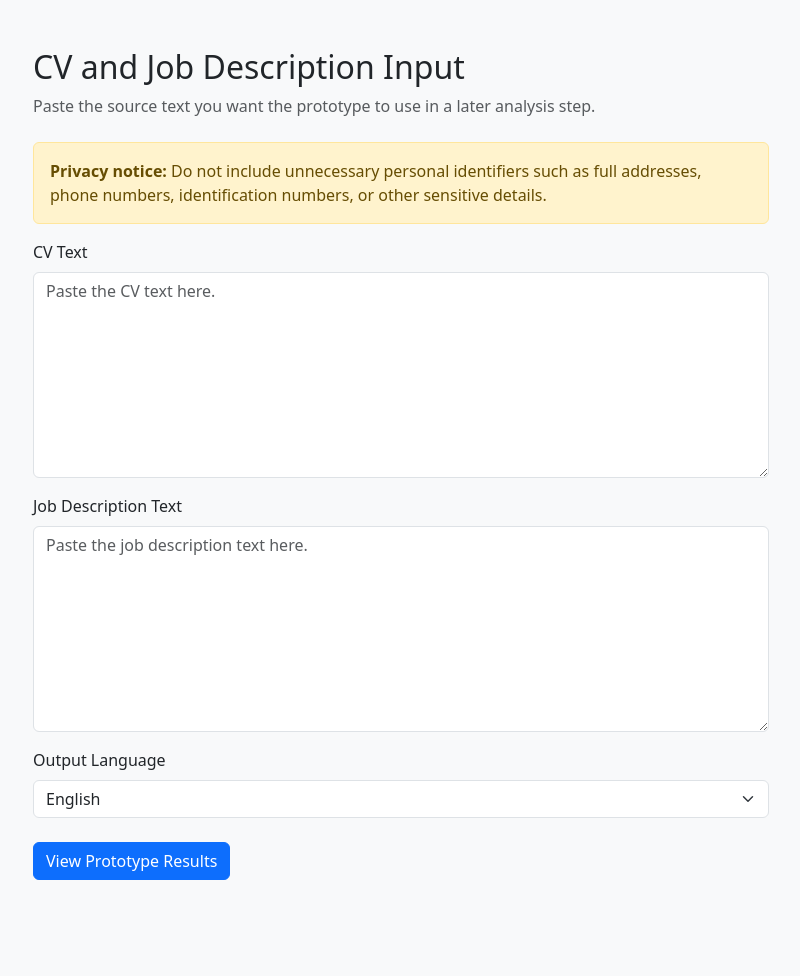
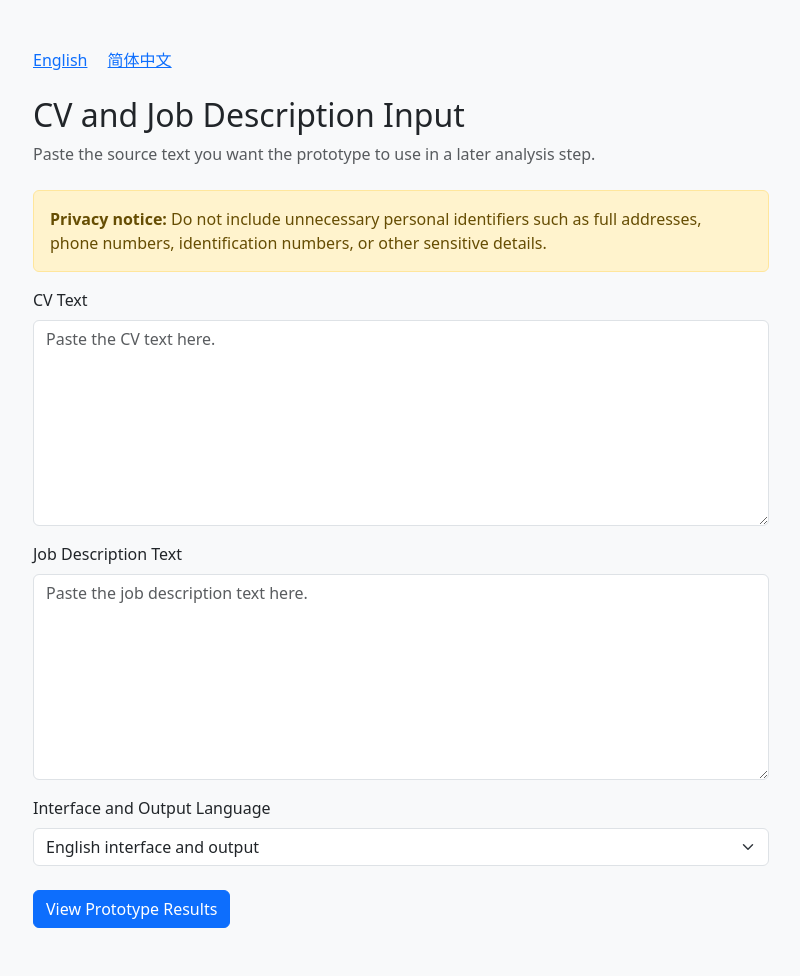
Before and after one commit to zhouzhengqin2024/FitGap, a Django app: page / in a window 1280 px wide. Shown: the whole page, without its empty margins (239-1039 px from the left). Before the commit the page ends 880 px from the top, so only its background shows below. Run offline with Django 5.2, Linux system fonts and the light colour scheme.

Commit message:
feat: add bilingual interface support

```diff
--- a/analysis/forms.py
+++ b/analysis/forms.py
@@ -1,9 +1,11 @@
 from django import forms
+
+from .translations import get_translations
 
 
 class AnalysisInputForm(forms.Form):
     LANGUAGE_ENGLISH = 'en'
-    LANGUAGE_SIMPLIFIED_CHINESE = 'zh-hans'
+    LANGUAGE_SIMPLIFIED_CHINESE = 'zh'
 
     OUTPUT_LANGUAGE_CHOICES = [
         (LANGUAGE_ENGLISH, 'English'),
@@ -39,8 +41,27 @@ class AnalysisInputForm(forms.Form):
         },
     )
     output_language = forms.ChoiceField(
-        label='Output Language',
         choices=OUTPUT_LANGUAGE_CHOICES,
         initial=LANGUAGE_ENGLISH,
         widget=forms.Select(attrs={'class': 'form-select'}),
     )
+
+    def __init__(self, *args, language=LANGUAGE_ENGLISH, **kwargs):
+        super().__init__(*args, **kwargs)
+        text = get_translations(language)
+
+        self.fields['cv_text'].label = text['cv_label']
+        self.fields['cv_text'].widget.attrs['placeholder'] = text['cv_placeholder']
+        self.fields['cv_text'].error_messages['required'] = text['cv_required']
+
+        self.fields['job_description_text'].label = text['job_description_label']
+        self.fields['job_description_text'].widget.attrs['placeholder'] = text['job_description_placeholder']
+        self.fields['job_description_text'].error_messages['required'] = text['job_description_required']
+
+        self.fields['output_language'].label = text['output_language_label']
+        self.fields['output_language'].choices = [
+            (self.LANGUAGE_ENGLISH, text['language_english_choice']),
+            (self.LANGUAGE_SIMPLIFIED_CHINESE, text['language_chinese_choice']),
+        ]
+        self.fields['output_language'].initial = language
+        self.fields['output_language'].error_messages['required'] = text['output_language_required']
--- a/analysis/templates/analysis/input.html
+++ b/analysis/templates/analysis/input.html
@@ -1,29 +1,31 @@
 <!doctype html>
-<html lang="en">
+<html lang="{{ text.html_lang }}">
 <head>
     <meta charset="utf-8">
     <meta name="viewport" content="width=device-width, initial-scale=1">
-    <title>CV and Job Description Input</title>
+    <title>{{ text.input_page_title }}</title>
     <link href="https://cdn.jsdelivr.net/npm/bootstrap@5.3.3/dist/css/bootstrap.min.css" rel="stylesheet">
 </head>
 <body class="bg-light">
     <main class="container py-4 py-md-5">
         <div class="row justify-content-center">
             <div class="col-12 col-lg-10 col-xl-8">
+                <nav class="mb-4" aria-label="Language selection">
+                    <a href="{% url 'analysis:input' %}?lang=en" class="me-3">English</a>
+                    <a href="{% url 'analysis:input' %}?lang=zh">简体中文</a>
+                </nav>
+
                 <div class="mb-4">
-                    <h1 class="h2 mb-2">CV and Job Description Input</h1>
-                    <p class="text-muted mb-0">
-                        Paste the source text you want the prototype to use in a later analysis step.
-                    </p>
+                    <h1 class="h2 mb-2">{{ text.input_page_title }}</h1>
+                    <p class="text-muted mb-0">{{ text.input_intro }}</p>
                 </div>
 
                 <div class="alert alert-warning" role="alert">
-                    <strong>Privacy notice:</strong>
-                    Do not include unnecessary personal identifiers such as full addresses, phone numbers,
-                    identification numbers, or other sensitive details.
+                    <strong>{{ text.privacy_title }}</strong>
+                    {{ text.privacy_notice }}
                 </div>
 
-                <form method="post" novalidate>
+                <form method="post" action="{% url 'analysis:input' %}?lang={{ language }}" novalidate>
                     {% csrf_token %}
 
                     {% if form.non_field_errors %}
@@ -72,7 +74,7 @@
                         {% endif %}
                     </div>
 
-                    <button type="submit" class="btn btn-primary">View Prototype Results</button>
+                    <button type="submit" class="btn btn-primary">{{ text.submit_button }}</button>
                 </form>
             </div>
         </div>
--- /dev/null
+++ b/analysis/translations.py
@@ -0,0 +1,105 @@
+SUPPORTED_LANGUAGES = {
+    'en': 'English',
+    'zh': '简体中文',
+}
+
+DEFAULT_LANGUAGE = 'en'
+
+TRANSLATIONS = {
+    'en': {
+        'html_lang': 'en',
+        'input_page_title': 'CV and Job Description Input',
+        'input_intro': 'Paste the source text you want the prototype to use in a later analysis step.',
+        'privacy_title': 'Privacy notice:',
+        'privacy_notice': (
+            'Do not include unnecessary personal identifiers such as full addresses, phone numbers, '
+            'identification numbers, or other sensitive details.'
+        ),
+        'cv_label': 'CV Text',
+        'cv_placeholder': 'Paste the CV text here.',
+        'cv_required': 'Please paste the CV text before continuing.',
+        'job_description_label': 'Job Description Text',
+        'job_description_placeholder': 'Paste the job description text here.',
+        'job_description_required': 'Please paste the job description text before continuing.',
+        'output_language_label': 'Interface and Output Language',
+        'language_english_choice': 'English interface and output',
+        'language_chinese_choice': 'Simplified Chinese interface and output',
+        'output_language_required': 'Please choose the interface and output language.',
+        'submit_button': 'View Prototype Results',
+        'results_page_title': 'Prototype Analysis Results',
+        'output_language_selected': 'Output language selected:',
+        'prototype_notice_title': 'Prototype output:',
+        'prototype_notice': (
+            'match score and learning recommendations are mock data and will later be replaced by '
+            'rule-based analysis.'
+        ),
+        'extracted_skills': 'Extracted Skills',
+        'real_extracted_notice': 'Real rule-based output from the submitted CV and job description text.',
+        'skills_detected_cv': 'Skills detected in CV',
+        'skills_detected_job_description': 'Skills detected in Job Description',
+        'no_cv_skills': 'No recognised skills were found in the CV text.',
+        'no_job_description_skills': 'No recognised skills were found in the job description text.',
+        'match_score': 'Match Score',
+        'matched_skills': 'Matched Skills',
+        'matched_skills_notice': 'Real rule-based output: skills found in both the CV and job description.',
+        'no_matched_skills': 'No matched skills were found.',
+        'missing_skills': 'Missing Skills',
+        'missing_skills_notice': 'Real rule-based output: job description skills not found in the CV.',
+        'no_missing_skills': 'No missing skills were found.',
+        'learning_recommendations': 'Learning Recommendations',
+        'recommendation_django': 'Complete a beginner Django tutorial and build one small CRUD app.',
+        'recommendation_rest_apis': 'Learn HTTP methods, status codes, and practise creating API endpoints.',
+        'run_another_analysis': 'Run Another Analysis',
+    },
+    'zh': {
+        'html_lang': 'zh-Hans',
+        'input_page_title': '简历和职位描述输入',
+        'input_intro': '粘贴原始文本，供原型在后续分析步骤中使用。',
+        'privacy_title': '隐私提示：',
+        'privacy_notice': '请不要包含不必要的个人标识信息，例如完整地址、电话号码、身份证件号码或其他敏感信息。',
+        'cv_label': '简历文本',
+        'cv_placeholder': '请在此粘贴简历文本。',
+        'cv_required': '请先粘贴简历文本再继续。',
+        'job_description_label': '职位描述文本',
+        'job_description_placeholder': '请在此粘贴职位描述文本。',
+        'job_description_required': '请先粘贴职位描述文本再继续。',
+        'output_language_label': '界面和输出语言',
+        'language_english_choice': '英文界面和输出',
+        'language_chinese_choice': '简体中文界面和输出',
+        'output_language_required': '请选择界面和输出语言。',
+        'submit_button': '查看原型结果',
+        'results_page_title': '原型分析结果',
+        'output_language_selected': '已选择的输出语言：',
+        'prototype_notice_title': '原型输出：',
+        'prototype_notice': '匹配分数和学习建议目前是模拟数据，之后将由规则分析替换。',
+        'extracted_skills': '提取的技能',
+        'real_extracted_notice': '来自已提交简历和职位描述文本的真实规则输出。',
+        'skills_detected_cv': '简历中检测到的技能',
+        'skills_detected_job_description': '职位描述中检测到的技能',
+        'no_cv_skills': '简历文本中未找到可识别的技能。',
+        'no_job_description_skills': '职位描述文本中未找到可识别的技能。',
+        'match_score': '匹配分数',
+        'matched_skills': '匹配技能',
+        'matched_skills_notice': '真实规则输出：同时出现在简历和职位描述中的技能。',
+        'no_matched_skills': '未找到匹配技能。',
+        'missing_skills': '缺失技能',
+        'missing_skills_notice': '真实规则输出：职位描述中出现但简历中未出现的技能。',
+        'no_missing_skills': '未找到缺失技能。',
+        'learning_recommendations': '学习建议',
+        'recommendation_django': '完成一个 Django 入门教程，并构建一个小型增删改查应用。',
+        'recommendation_rest_apis': '学习 HTTP 方法和状态码，并练习创建 API 端点。',
+        'run_another_analysis': '再次分析',
+    },
+}
+
+
+def normalise_language(language):
+    """Return a supported language code, falling back to English for unknown values."""
+    if language in SUPPORTED_LANGUAGES:
+        return language
+    return DEFAULT_LANGUAGE
+
+
+def get_translations(language):
+    """Return interface text for the selected supported language."""
+    return TRANSLATIONS[normalise_language(language)]
--- a/analysis/views.py
+++ b/analysis/views.py
@@ -2,21 +2,27 @@ from django.shortcuts import render
 
 from .forms import AnalysisInputForm
 from .services import compare_skills, extract_skills
+from .translations import get_translations, normalise_language
 
 
-def _build_mock_results(output_language):
-    language_labels = dict(AnalysisInputForm.OUTPUT_LANGUAGE_CHOICES)
+def _get_selected_language(request):
+    posted_language = request.POST.get('output_language')
+    query_language = request.GET.get('lang')
+    return normalise_language(posted_language or query_language)
 
+
+def _build_mock_results(output_language, form, text):
+    language_labels = dict(form.fields['output_language'].choices)
     return {
         'match_score': 65,
         'learning_recommendations': [
             {
                 'skill': 'Django',
-                'recommendation': 'Complete a beginner Django tutorial and build one small CRUD app.',
+                'recommendation': text['recommendation_django'],
             },
             {
                 'skill': 'REST APIs',
-                'recommendation': 'Learn HTTP methods, status codes, and practise creating API endpoints.',
+                'recommendation': text['recommendation_rest_apis'],
             },
         ],
         'output_language': language_labels.get(output_language, output_language),
@@ -24,12 +30,16 @@ def _build_mock_results(output_language):
 
 
 def input_view(request):
-    form = AnalysisInputForm(request.POST or None)
+    language = _get_selected_language(request)
+    text = get_translations(language)
+    form = AnalysisInputForm(request.POST or None, language=language)
 
     if request.method == 'POST' and form.is_valid():
         cv_text = form.cleaned_data['cv_text']
         job_description_text = form.cleaned_data['job_description_text']
-        results = _build_mock_results(form.cleaned_data['output_language'])
+        language = form.cleaned_data['output_language']
+        text = get_translations(language)
+        results = _build_mock_results(language, form, text)
         cv_skills = extract_skills(cv_text)
         job_description_skills = extract_skills(job_description_text)
         skill_comparison = compare_skills(cv_skills, job_description_skills)
@@ -42,7 +52,9 @@ def input_view(request):
             request,
             'analysis/results.html',
             {
+                'language': language,
                 'results': results,
+                'text': text,
             },
         )
 
@@ -51,5 +63,7 @@ def input_view(request):
         'analysis/input.html',
         {
             'form': form,
+            'language': language,
+            'text': text,
         },
     )
```
Also changed, not shown: analysis/templates/analysis/results.html (+26 -22 lines), analysis/tests.py (+82 -0 lines).
